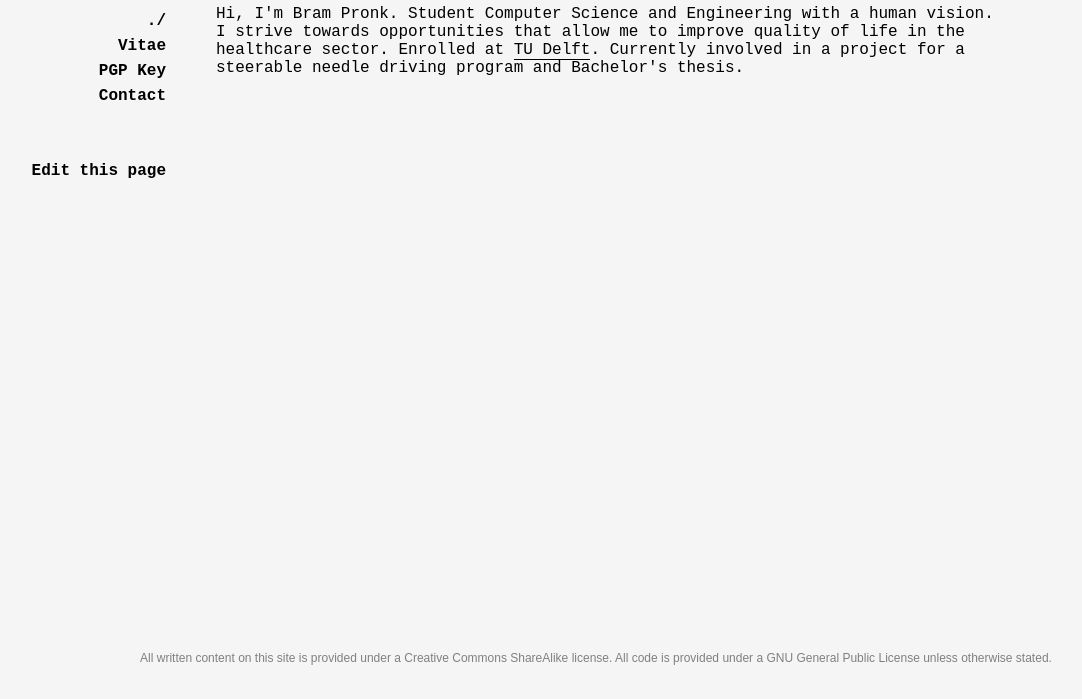
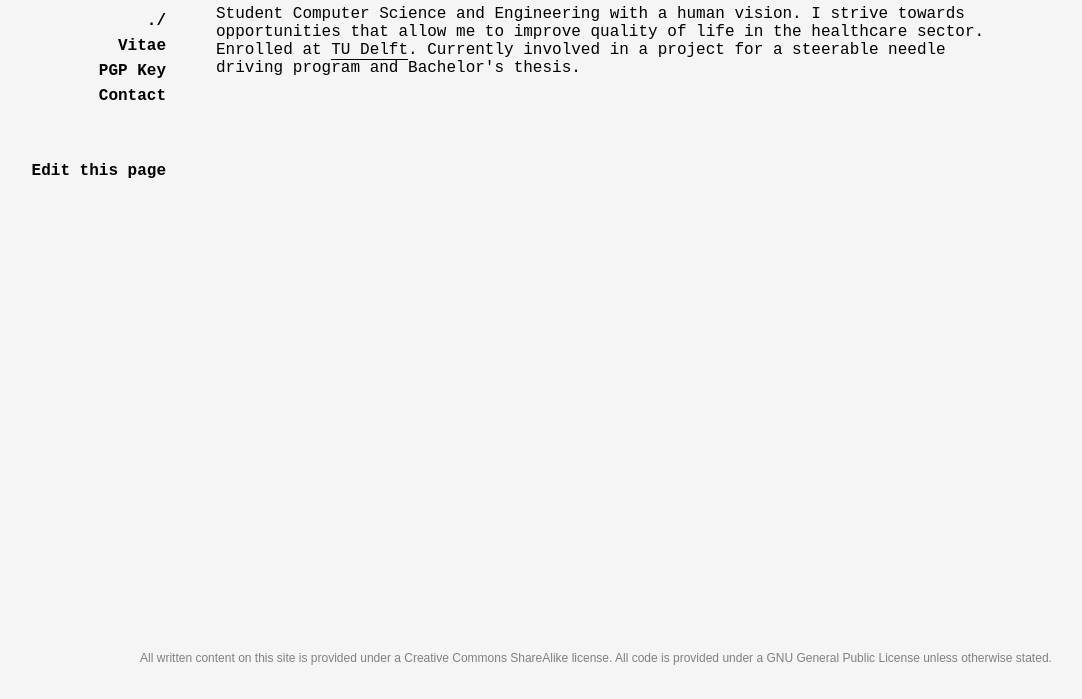
Before and after one commit to brmprnk/brmprnk.github.io, a plain HTML site: page index.html in a window 1280 px wide. Shown: the part 101-800 px from the top of the page, without its empty margins (44-1126 px from the left). Drawn offline with Linux system fonts and the light colour scheme.

Commit message:
Update Main description

```diff
--- a/index.html
+++ b/index.html
@@ -55,7 +55,6 @@
 							Bram Pronk
 						</h1>
 						<p>
-							Hi, I'm Bram Pronk.
 							Student Computer Science and Engineering with a human vision. I strive towards
 							opportunities that allow me to improve quality of life in the healthcare sector.
 							Enrolled at
```
